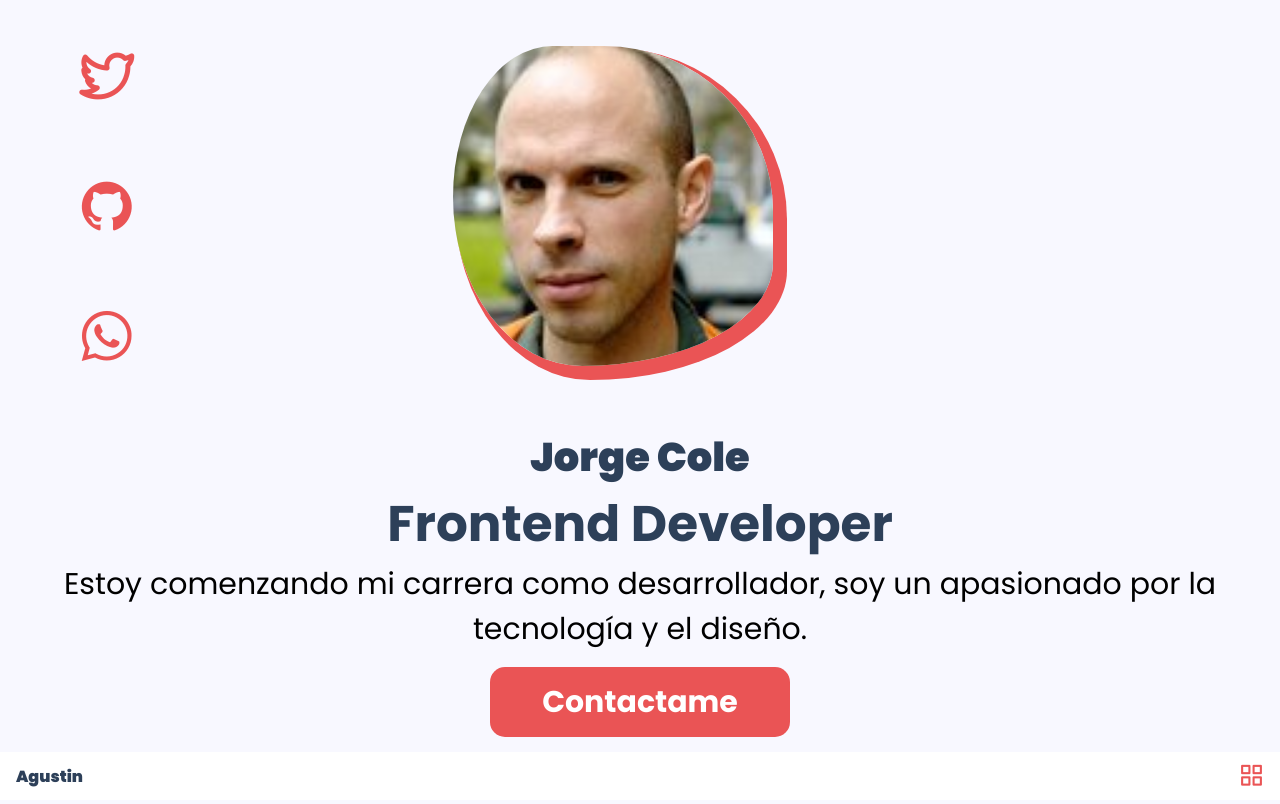
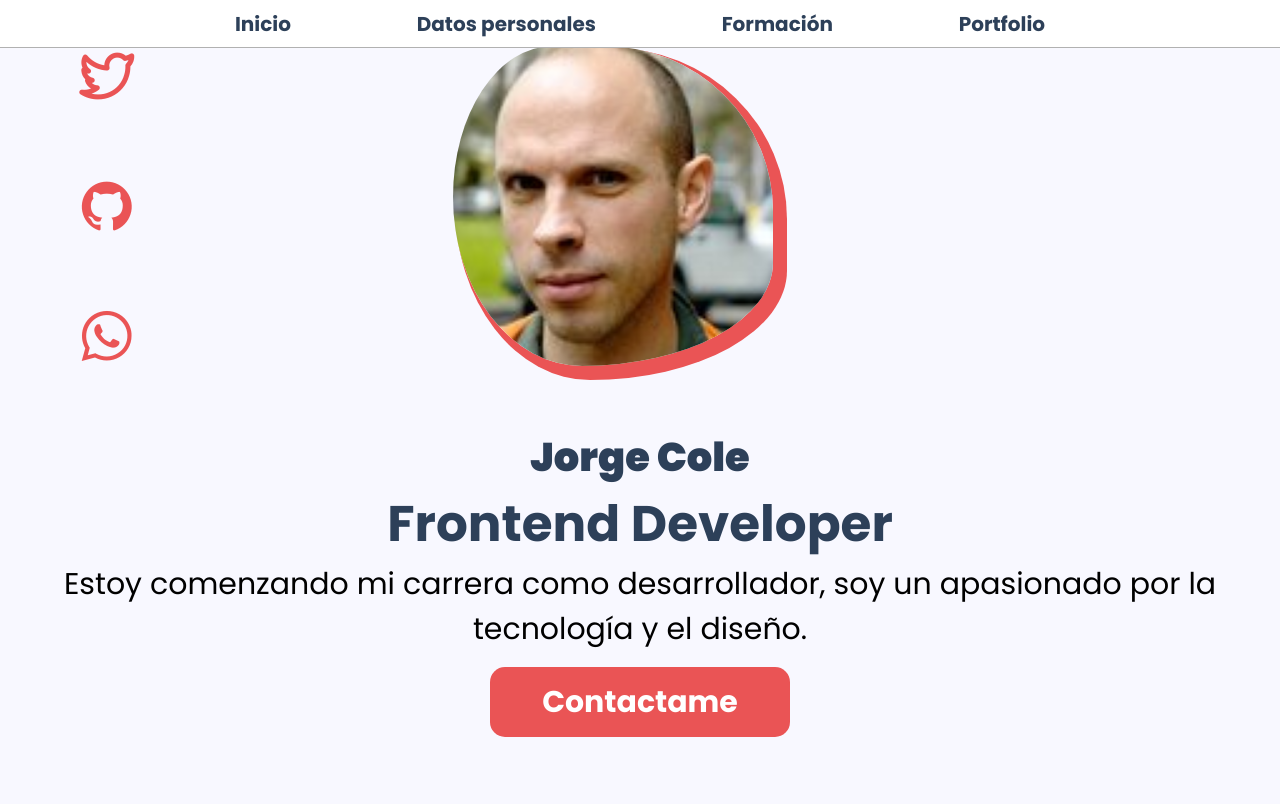
Before and after one commit to agu-am/cv, a plain HTML site: page index.html in a window 1280 px wide. Shown: the top 804 px of the page. Drawn offline with nearby package versions, Linux system fonts and the light colour scheme.

Commit message:
[Add] Barra de navegación

```diff
--- a/assets/css/desktop.css
+++ b/assets/css/desktop.css
@@ -1,3 +1,41 @@
+:root{
+    --blue: #2D4059;
+    --red: #EA5455;
+    --poppins: 'Poppins', sans-serif;
+}
+
+.header-container-icons{
+    display: none;
+}
+nav {
+    top: 0;
+    border-bottom: 1px solid rgb(177, 177, 177);
+}
+.nav-mobile {
+    display: none;
+}
+.nav-desktop {
+    display: grid;
+    grid-template-columns: 1fr;
+    justify-items: center;
+}
+.nav-desktop ul {
+    width: 75%;
+    display: flex;
+    justify-content: space-around;
+    list-style: none;
+    text-decoration-line: none;
+}
+.nav-desktop ul li a {
+    font-size: 2rem;
+    font-weight: bold;
+    color: var(--blue);
+    text-decoration: none;
+}
+.nav-desktop ul li:link {
+    color: var(--blue);
+    text-decoration: none;
+}
 .home-container-img {
     width: 75%;
 }
--- a/assets/css/main.css
+++ b/assets/css/main.css
@@ -14,7 +14,9 @@ html {
     font-family: 'Poppins', sans-serif;
     background-color: ghostwhite;
 }
-
+.nav-desktop{
+    display: none;
+}
 header {
     position: fixed;
     display: grid;
--- a/index.html
+++ b/index.html
@@ -20,6 +20,14 @@
 </head>
 <body>
     <header>
+        <nav class="nav-desktop">
+            <ul>
+                <li><a href="#home">Inicio</a></li>
+                <li><a href="#profile">Datos personales</a></li>
+                <li><a href="#study">Formación</a></li>
+                <li><a href="#portfolio">Portfolio</a></li>
+            </ul>
+        </nav>
         <div class="header-container-icons" id="nav-menu">
             <a href="#home"><i class="uil uil-estate"></i></a>
             <a href="#profile"><i class="uil uil-user"></i></a>
@@ -27,7 +35,7 @@
             <a href="#portfolio"><i class="uil uil-briefcase-alt"></i></a>
             <i class="uil uil-times-circle nav-close" id="nav-close"></i>
         </div>
-        <nav>
+        <nav class="nav-mobile">
             <p>Agustin</p>
             <i class="uil uil-apps" id="nav-toggle"></i>
         </nav>
```
